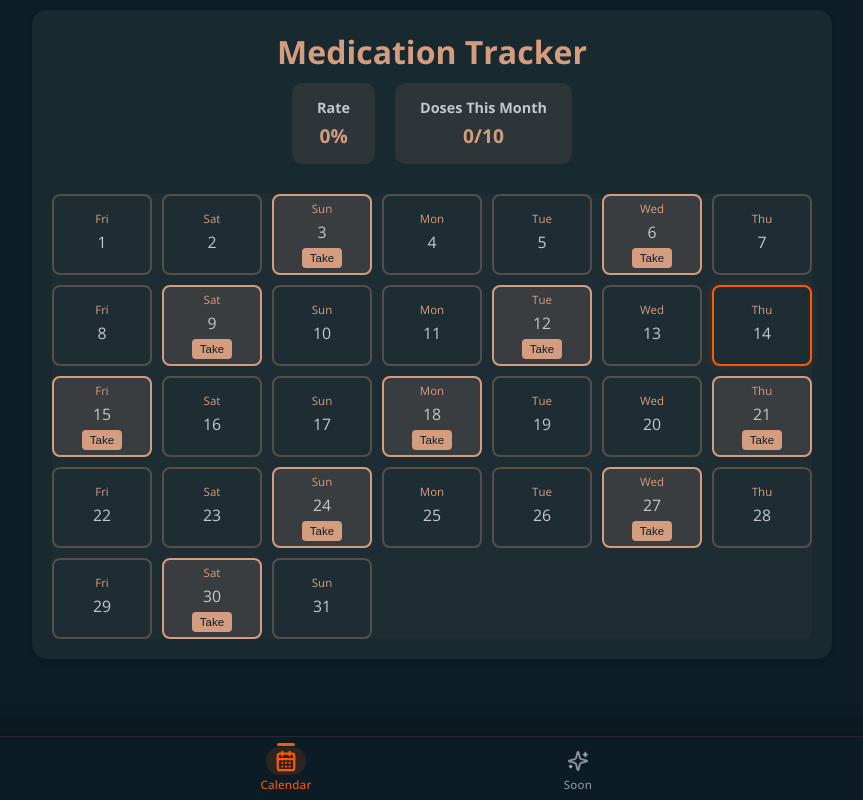
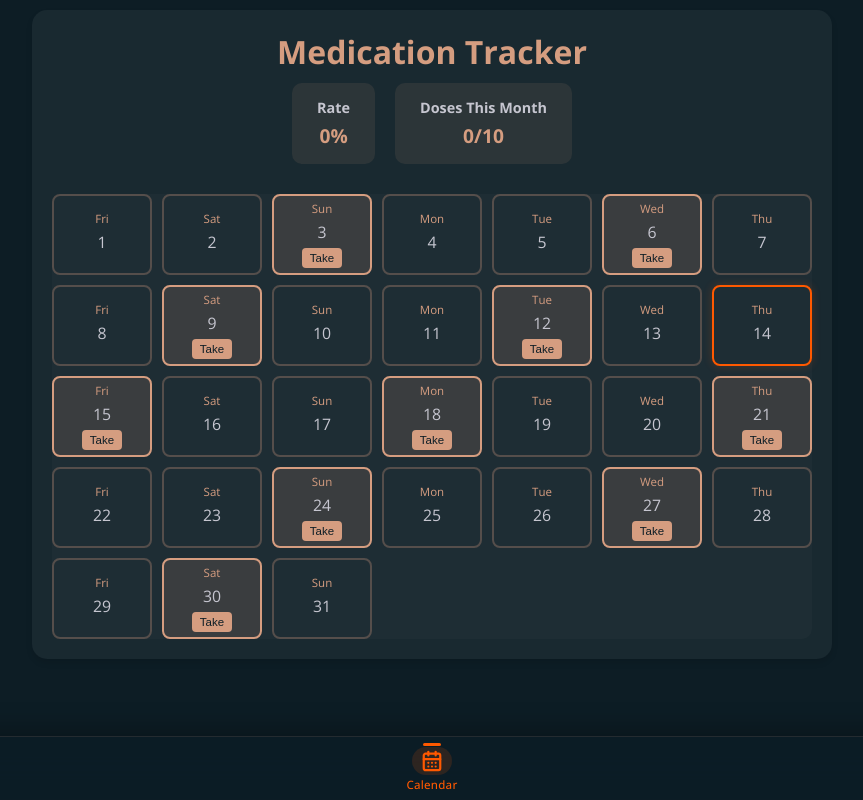
Before and after one commit to ehabmansour1/medication, a Next.js app in the folder next/: page / in a window 1280 px wide. Shown: the whole page, without its empty margins (208-1071 px from the left). Built offline with nearby package versions, Linux system fonts and the light colour scheme; no server answers; the database is empty.

Commit message:
Remove unused icon import and related navigation item from BottomNav

```diff
--- a/next/components/BottomNav.tsx
+++ b/next/components/BottomNav.tsx
@@ -2,7 +2,7 @@
 
 import Link from "next/link";
 import { usePathname } from "next/navigation";
-import { CalendarDays, Sparkles, type LucideIcon } from "lucide-react";
+import { CalendarDays, type LucideIcon } from "lucide-react";
 
 type NavItem = {
   href: string;
@@ -12,7 +12,6 @@ type NavItem = {
 
 const items: NavItem[] = [
   { href: "/", label: "Calendar", Icon: CalendarDays },
-  { href: "/other", label: "Soon", Icon: Sparkles },
 ];
 
 export default function BottomNav() {
```
